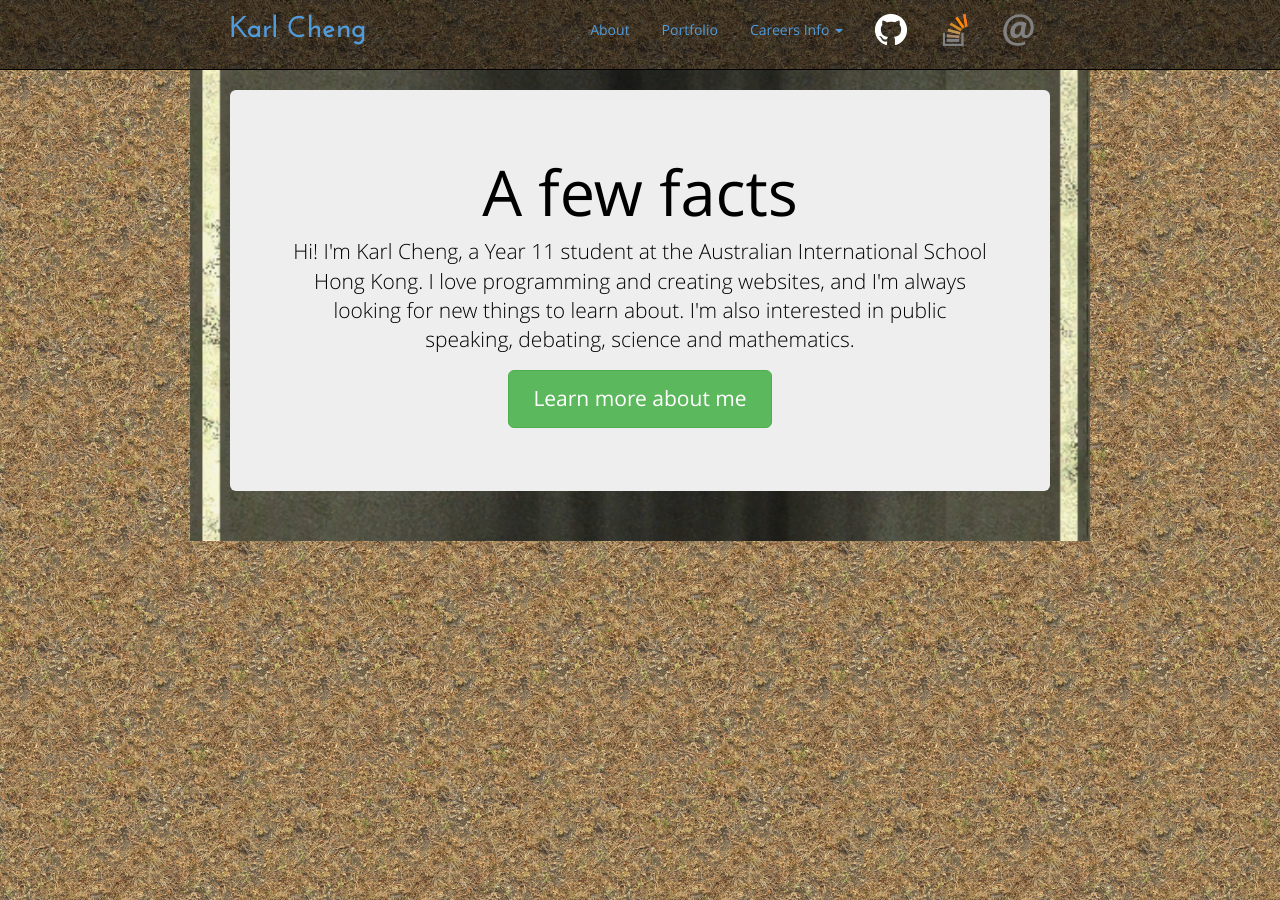
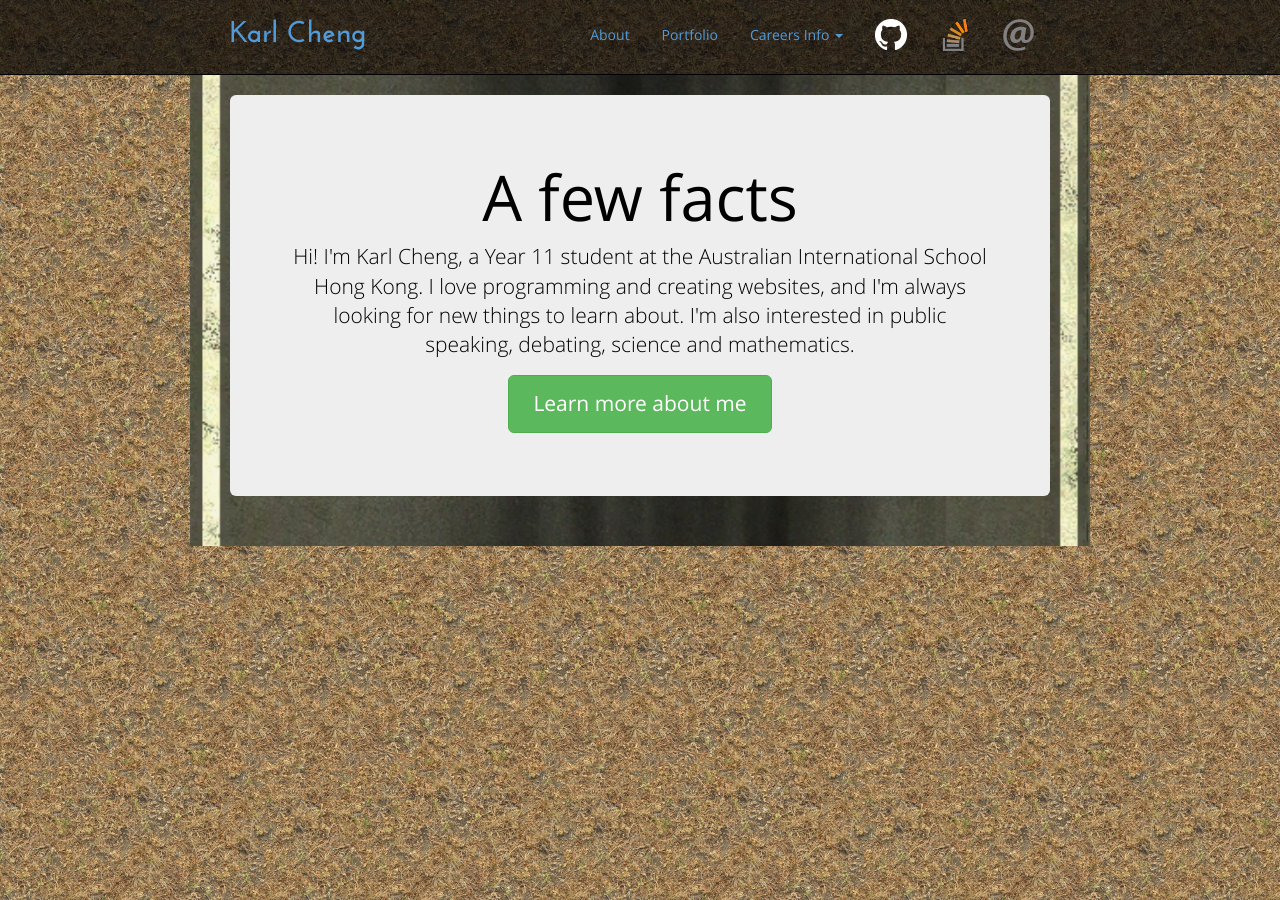
Before and after one commit to Qantas94Heavy/qantas94heavy.github.io, a Jekyll site: the page built from index.md, in a window 1280 px wide. Built offline with Jekyll 4.4.1, drawn with Linux system fonts in a browser that asks for light colours.

Commit message:
Minor style changes to header
Make it a bit darker, as well as a larger gap from top of page

```diff
--- a/css/default.css
+++ b/css/default.css
@@ -58,9 +58,9 @@
 
 /* Custom page header */
 .header {
-  padding-top: 10px;
+  padding-top: 15px;
   border-bottom: 1px solid #000;
-  background: rgba(0, 0, 0, 0.6);
+  background: rgba(0, 0, 0, 0.7);
 }
 
 /* Make the masthead heading the same height as the navigation */
```
